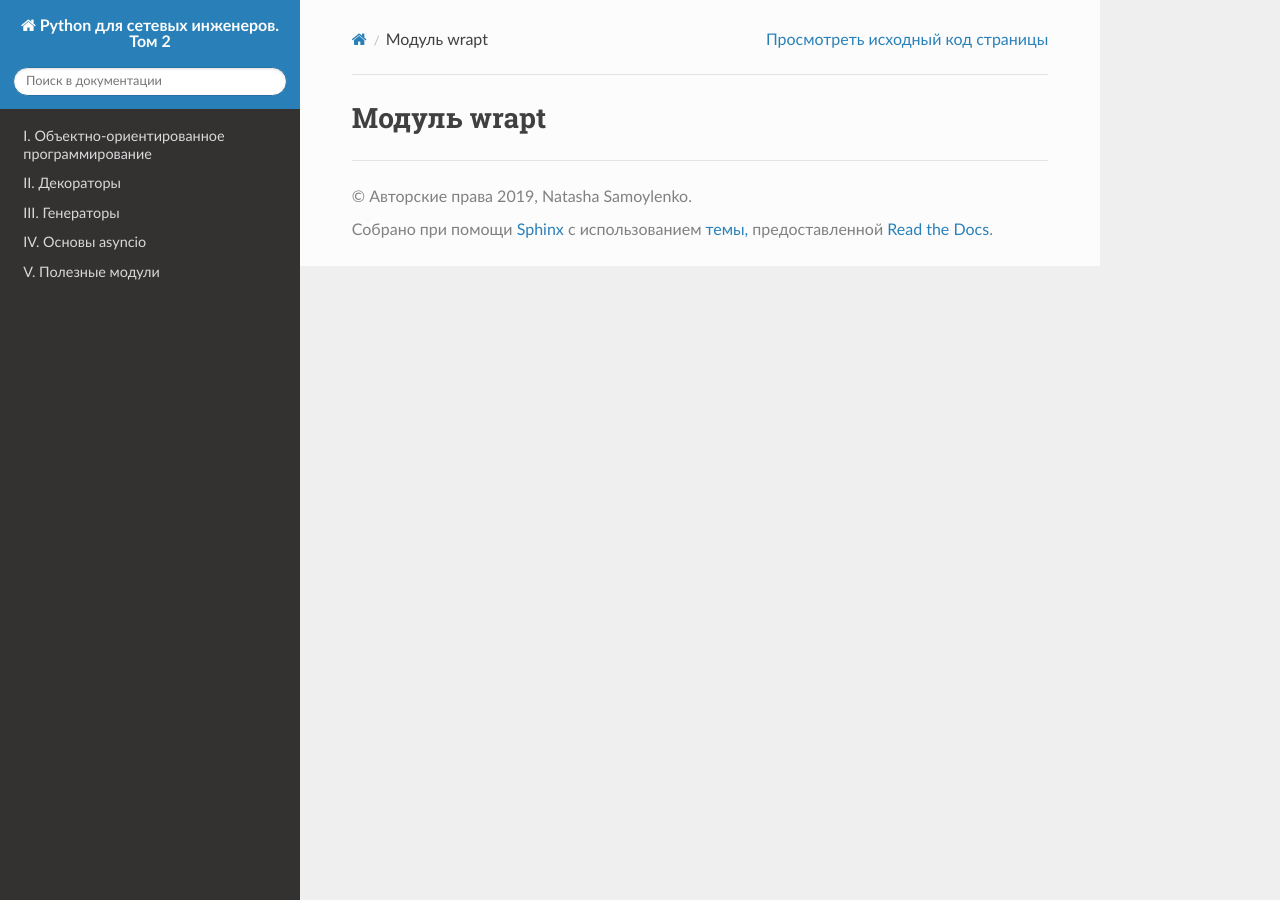
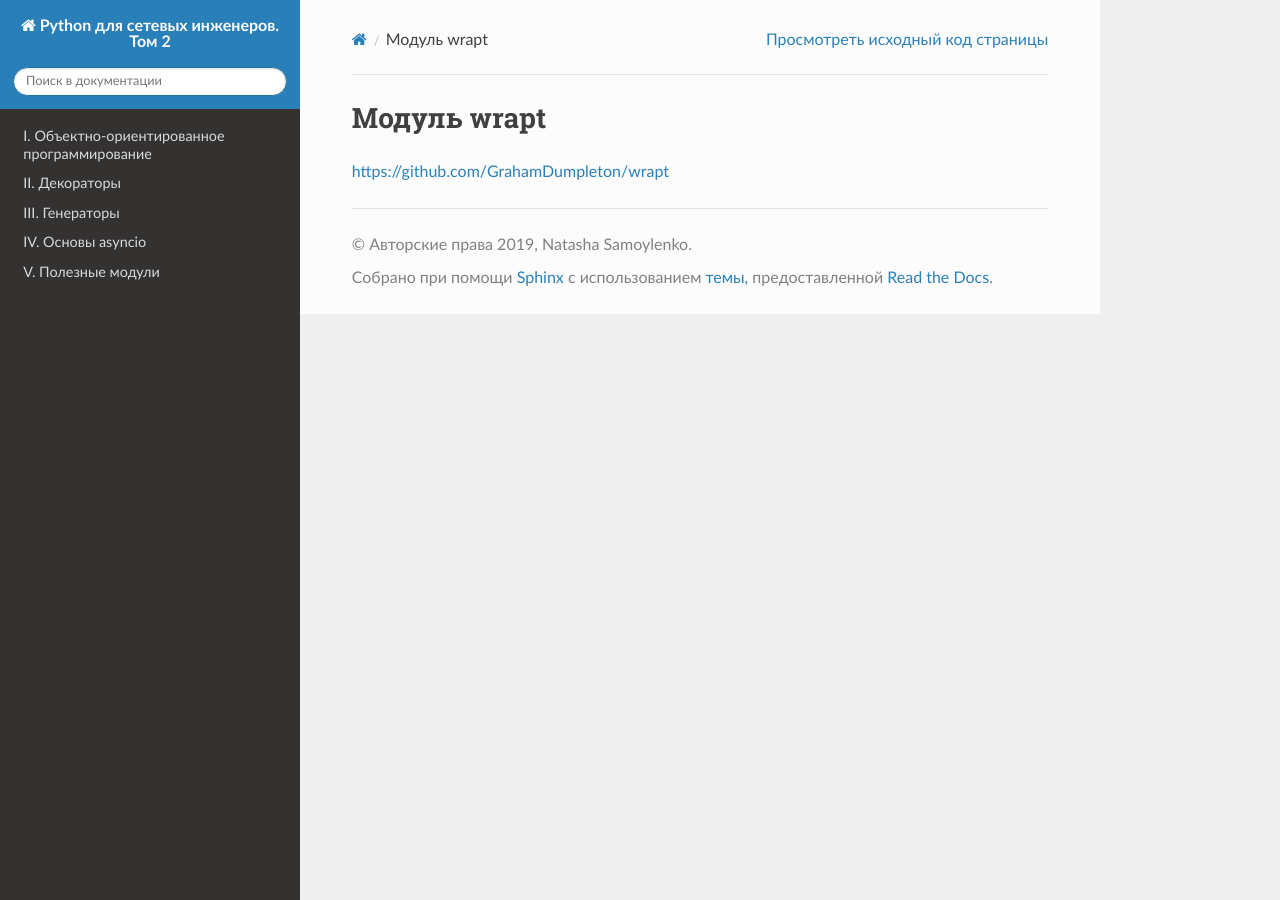
Before and after one commit to natenka/advpyneng-book, a Sphinx documentation site: the page built from docs/source/book/07_decorators/wrapt.rst, in a window 1280 px wide. Built offline with Sphinx 7.4.7 and the Read the Docs theme 2.0.0, drawn with Linux system fonts in a browser that asks for light colours; pages that are not in the unit, such as notebooks, are missing from menus; some of the changed lines change nothing that is shown.

Commit message:
Update 07_decorators

```diff
--- a/docs/source/book/07_decorators/wrapt.rst
+++ b/docs/source/book/07_decorators/wrapt.rst
@@ -1,2 +1,4 @@
 Модуль wrapt
 ------------
+
+https://github.com/GrahamDumpleton/wrapt
```
